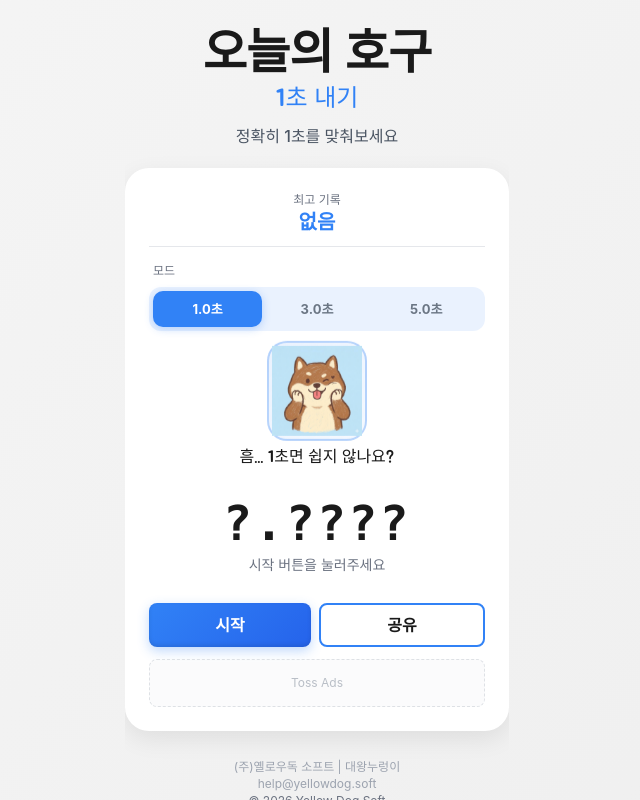
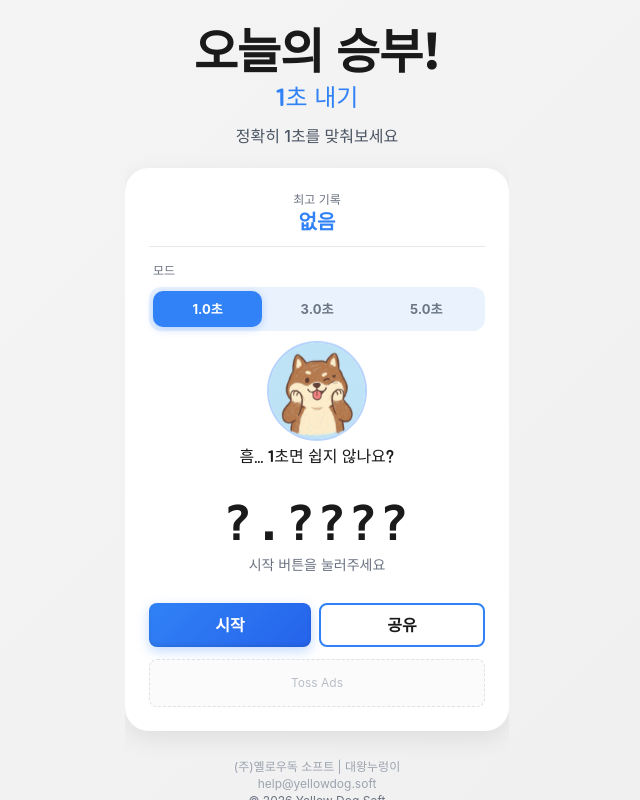
Before and after one commit to jmcho2010/todayHogu, a plain HTML site: page index.html in a window 1280 px wide. Shown: the whole page, without its empty margins (323-963 px from the left). Drawn offline with nearby package versions, Linux system fonts and the light colour scheme.

Commit message:
Style: 이미지를 컨테이너에 맞춰서 표시 (100% 사이즈, object-fit: cover)

```diff
--- a/index.html
+++ b/index.html
@@ -6,7 +6,7 @@
   <meta name="format-detection" content="telephone=no" />
   <meta name="apple-mobile-web-app-capable" content="yes" />
   <meta name="apple-mobile-web-app-status-bar-style" content="black" />
-  <title>오늘의 호구 : 1초 내기 - Today's Loser</title>
+  <title>1초 내기 - 1 seconds Today's</title>
 
   <!-- Google Fonts: Typography -->
   <link rel="preconnect" href="https://fonts.googleapis.com" />
@@ -242,7 +242,7 @@
       <!-- Header Section -->
       <div class="text-center py-4 sm:py-5 flex-shrink-0">
         <h1 class="font-title text-4xl sm:text-5xl mb-2 font-black" style="color: var(--primary-black); line-height: 1.2; letter-spacing: -0.02em;">
-          오늘의 호구
+          오늘의 승부!
         </h1>
         <p class="font-subtitle text-xl sm:text-2xl mb-3" style="color: var(--primary-blue); line-height: 1.1;">
           1초 내기
@@ -272,8 +272,8 @@
         </div>
 
         <!-- Character Area - Optimized size -->
-        <div class="character-area mb-4" style="width: 100px; height: 100px; margin: 0 auto; display: flex; align-items: center; justify-content: center;" id="characterArea">
-          <img src="./assets/shiba.jpg" alt="시바견" style="width: 90px; height: 90px; object-fit: contain;">
+        <div class="character-area mb-4" style="width: 100px; height: 100px; margin: 0 auto; display: flex; align-items: center; justify-content: center; overflow: hidden; border-radius: 50%;" id="characterArea">
+          <img src="./assets/shiba.jpg" alt="시바견" style="width: 100%; height: 100%; object-fit: cover;">
         </div>
 
         <!-- Character Message - Compact -->
```
